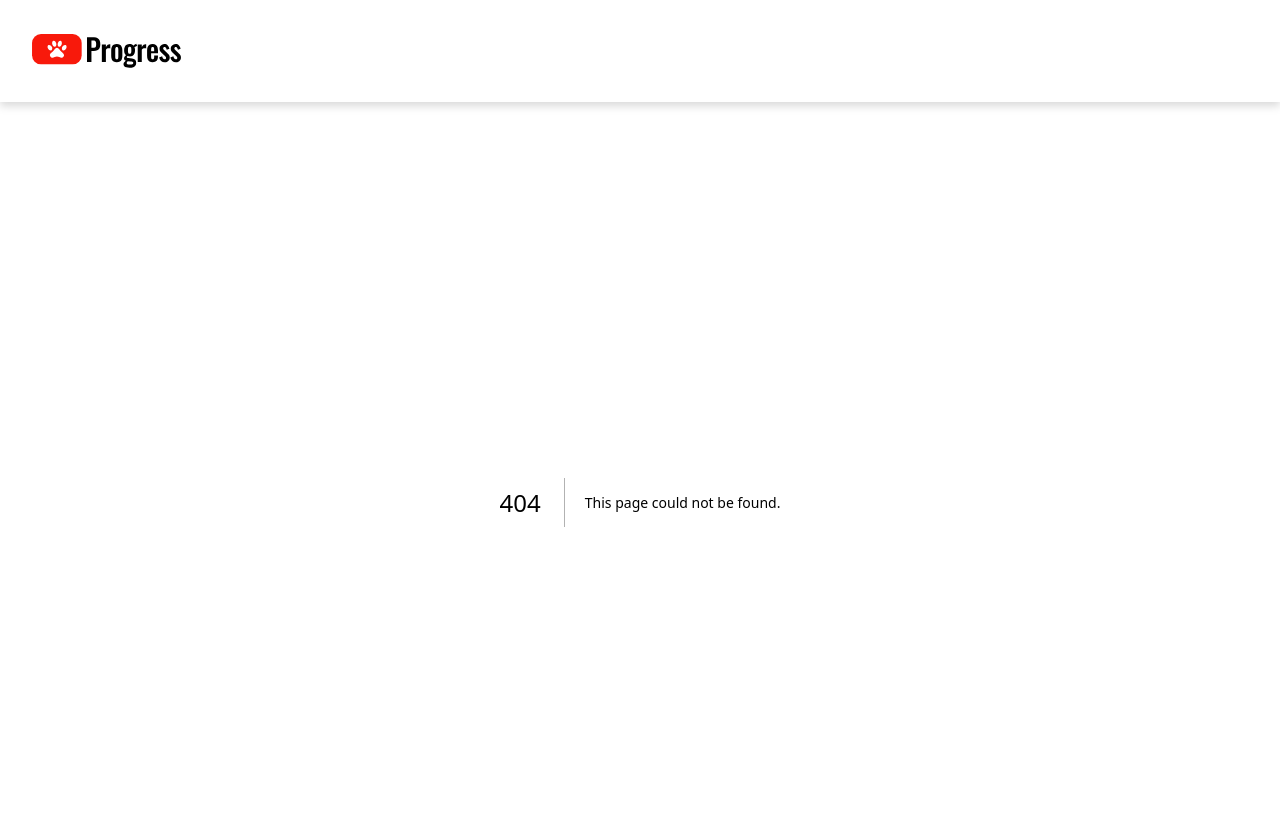
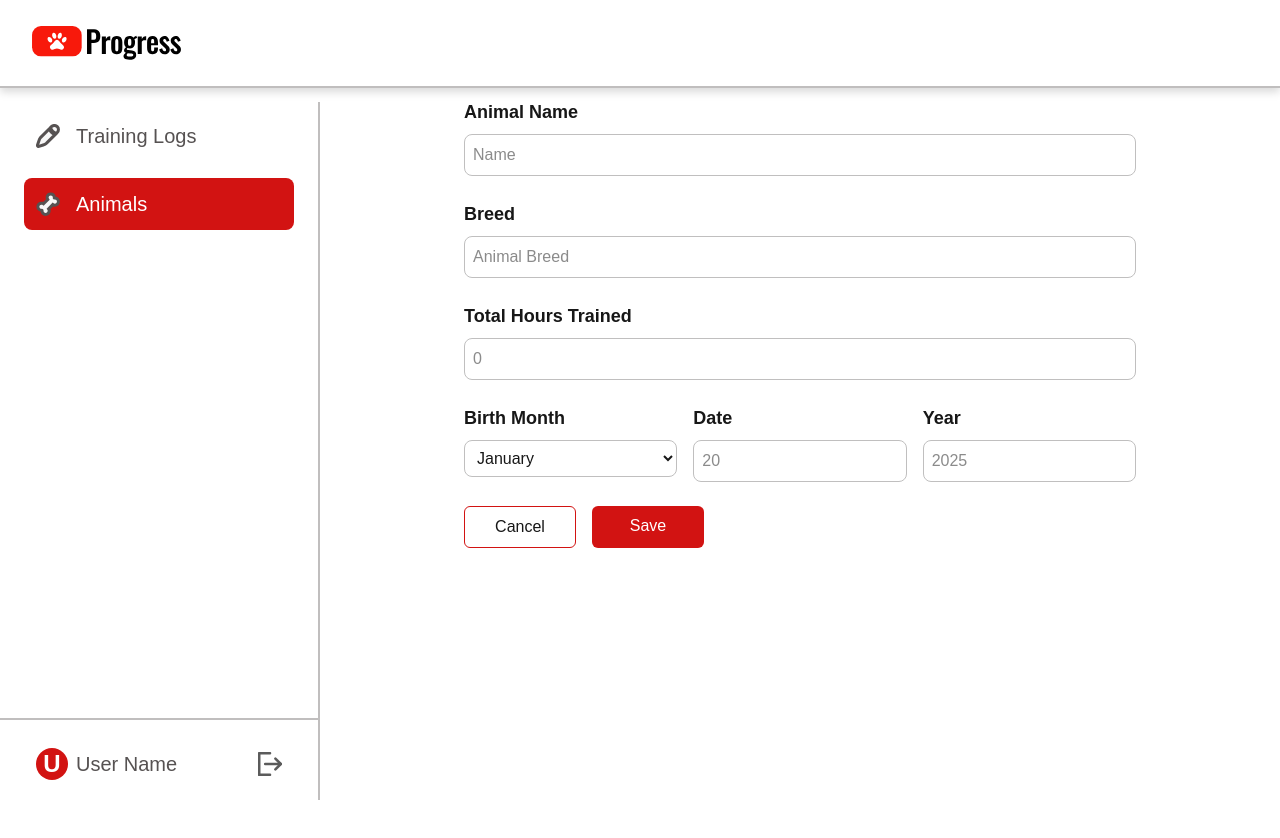
Before and after one commit to ezraexe/animal-training-app, a Next.js app in the folder animal-training-app-project/: page /testpage in a window 1280 px wide. Before the commit this address had no page. Shown: the top 838 px of the page. After the commit the page ends 800 px from the top, so only its background shows below. Built offline with nearby package versions, Linux system fonts and the light colour scheme.

Commit message:
fixed components and made create animal form

```diff
--- /dev/null
+++ b/animal-training-app-project/src/app/testpage/page.tsx
@@ -0,0 +1,48 @@
+'use client';
+
+import Sidebar from '../../components/Sidebar';
+import CreateAnimal from '../../components/forms/CreateAnimal';
+import Navbar from '../../components/Navbar';
+import { useState } from 'react';
+
+type PageView = 'training-logs' | 'animals' | 'all-training' | 'all-animals' | 'all-users';
+
+export default function TestPage() {
+  const [currentView, setCurrentView] = useState<PageView>('animals');
+
+  const handleCancel = () => {
+    console.log('Cancelled');
+  };
+
+  const handleSave = () => {
+    console.log('Saved');
+  };
+
+  const handleViewChange = (view: PageView) => {
+    setCurrentView(view);
+    console.log('View changed to:', view);
+  };
+
+  return (
+    <div className="flex flex-col h-screen">
+      {/* Top Navbar */}
+
+      {/* Main Content */}
+      <div className="flex h-[calc(100vh-6.375rem)] pt-0">
+        <Sidebar currentView={currentView} onViewChange={handleViewChange} />
+
+        <div className="ml-80 flex-1 p-4">
+          {currentView === 'animals' && (
+            <CreateAnimal onCancel={handleCancel} onSave={handleSave} />
+          )}
+          {currentView !== 'animals' && (
+            <div className="p-8">
+              <h1 className="text-2xl font-bold">View: {currentView}</h1>
+              <p className="mt-4">Click on different sidebar options to change views</p>
+            </div>
+          )}
+        </div>
+      </div>
+    </div>
+  );
+}
--- a/animal-training-app-project/src/components/Navbar.tsx
+++ b/animal-training-app-project/src/components/Navbar.tsx
@@ -3,7 +3,7 @@ import Link from 'next/link'; // send to dashboard page if logged in after setti
 
 export default function Navbar() {
   return (
-    <nav className="w-full bg-white h-[6.375rem] px-4 flex drop-shadow-lg">
+    <nav className="w-full bg-white h-[5.5rem] px-4 flex drop-shadow-lg fixed top-0 left-0 right-0 z-10 border-b-2 border-[#615E5E66]">
       <div className="w-full h-full flex items-center">
         <div className="h-14 bg-primary rounded-2xl flex items-center justify-center px-4">
           <Image
--- a/animal-training-app-project/src/components/Sidebar.tsx
+++ b/animal-training-app-project/src/components/Sidebar.tsx
@@ -35,8 +35,8 @@ export default function Sidebar({ currentView = 'training-logs', onViewChange =
 
 
   return (
-    <div className="h-screen w-80 bg-white py-2 px-6 flex flex-col border-r-2 border-[#615E5E66] font-heebo fixed left-0 top-0 bottom-0">
-      <div className="space-y-4">
+    <div className="h-[calc(100vh-6.375rem)] w-80 bg-white py-2 px-6 flex flex-col border-r-2 border-[#615E5E66] font-heebo fixed left-0 top-[6.375rem] bottom-0 overflow-y-auto">
+      <div className="space-y-4 mb-20">
         {/*Training logs menu*/}
         <div
           onClick={() => onViewChange('training-logs')}
--- /dev/null
+++ b/animal-training-app-project/src/components/forms/CreateAnimal.tsx
@@ -0,0 +1,167 @@
+"use client";
+
+import { useUser } from "@/context/UserContext";
+import { useState } from "react";
+import { useRouter } from "next/navigation";
+import Header from "../Header";
+interface Animal {
+  _id: string;
+  name: string;
+  breed: string;
+  owner: string;
+  hoursTrained: number;
+  profilePicture: string;
+}
+
+interface CreateAnimalProps {
+  onCancel: () => void;
+  onSave: () => void;
+}
+
+export default function CreateAnimal({ onCancel, onSave }: CreateAnimalProps) {
+  const { user } = useUser();
+  const router = useRouter();
+
+  const handleSubmit = async (e: React.FormEvent) => {
+    e.preventDefault();
+    try {
+      const formData = new FormData(e.target as HTMLFormElement);
+      const data = {
+        name: formData.get("name"),
+        breed: formData.get("breed"),
+        hoursTrained: Number(formData.get("hoursTrained")) || 0,
+        owner: user?._id,
+        profilePicture: "",
+      };
+
+      const response = await fetch("/api/nonadmin/animal", {
+        method: "POST",
+        headers: {
+          "Content-Type": "application/json",
+          "user-id": user?._id || "",
+        },
+        body: JSON.stringify(data),
+      });
+
+      const result = await response.json();
+      if (!result.success) throw new Error(result.error);
+
+      onSave(); // notifies parent component that animal was created
+    } catch (error) {
+      console.error("Error when creating animal:", error);
+    }
+  };
+
+  return (
+    <div>
+      <Header title="Animal" />
+      <div className="p-10">
+        <form onSubmit={handleSubmit} className="space-y-6 max-w-2xl mx-auto">
+          <div>
+            <label className="block text-lg mb-2 font-semibold">
+              Animal Name
+            </label>
+            <input
+              name="name"
+              type="text"
+              className="w-full p-2 border border-[#C0BFBF] rounded-lg"
+              placeholder="Name"
+              required
+            />
+          </div>
+
+          <div>
+            <label className="block text-lg mb-2 font-semibold">Breed</label>
+            <input
+              name="breed"
+              type="text"
+              className="w-full p-2 border border-[#C0BFBF] rounded-lg"
+              placeholder="Animal Breed"
+              required
+            />
+          </div>
+
+          <div>
+            <label className="block text-lg mb-2 font-semibold">
+              Total Hours Trained
+            </label>
+            <input
+              name="hoursTrained"
+              type="number"
+              className="w-full p-2 border border-[#C0BFBF] rounded-lg"
+              placeholder="0"
+              min="0"
+              step="1"
+              required
+            />
+          </div>
+
+          <div className="flex gap-4">
+            <div className="flex-1">
+              <label className="block text-lg mb-2 font-semibold">
+                Birth Month
+              </label>
+              <select
+                name="month"
+                className="w-full p-2 border border-[#C0BFBF] rounded-lg bg-white"
+                required
+              >
+                {Array.from({ length: 12 }, (_, i) => {
+                  const date = new Date(2000, i, 1);
+                  return (
+                    <option key={i} value={i + 1}>
+                      {date.toLocaleString("default", { month: "long" })}
+                    </option>
+                  );
+                })}
+              </select>
+            </div>
+
+            <div className="flex-1">
+            <label className="block text-lg mb-2 font-semibold">Date</label>
+              <input
+                name="date"
+                type="number"
+                className="w-full p-2 border border-[#C0BFBF] rounded-lg [appearance:textfield] [&::-webkit-outer-spin-button]:appearance-none [&::-webkit-inner-spin-button]:appearance-none"
+                placeholder="20"
+                min="1"
+                max="31"
+                required
+              />
+            </div>
+
+            <div className="flex-1">
+              <label className="block text-lg mb-2 font-semibold">Year</label>
+              <input
+                name="year"
+                type="number"
+                className="w-full p-2 border border-[#C0BFBF] rounded-lg [appearance:textfield] [&::-webkit-outer-spin-button]:appearance-none [&::-webkit-inner-spin-button]:appearance-none"
+                placeholder={new Date().getFullYear().toString()}
+                min="2000"
+                max={new Date().getFullYear()}
+                required
+              />
+            </div>
+          </div>
+
+          <div className="flex gap-4">
+            <button
+              type="button"
+              onClick={onCancel}
+              className="flex w-1/6 p-2 border border-[#D21312] rounded-md hover:bg-red-50 justify-center cursor-pointer"
+            >
+              Cancel
+            </button>
+            <button
+              type="submit"
+              className="flex w-1/6 p-2 bg-[#D21312] text-white rounded-md hover:bg-red-500 justify-center cursor-pointer"
+            >
+              Save
+            </button>
+
+          </div>
+        </form>
+      </div>
+    </div>
+  );
+}
--- a/animal-training-app-project/src/lib/credentialAuth.ts
+++ b/animal-training-app-project/src/lib/credentialAuth.ts
@@ -4,6 +4,5 @@ export const isValidEmail = (email: string): boolean => {
 };
 
 export const isValidPassword = (password: string): boolean => {
-  // Simplified validation - just check for minimum length
   return password.length >= 6;
 };
```
Also changed, not shown: animal-training-app-project/src/components/forms/CreateTrainingLog.tsx (added), animal-training-app-project/src/components/forms/EditAnimal.tsx (added), animal-training-app-project/src/components/forms/EditTrainingLog.tsx (added), 1 other file (tests, documents, lock files or other folders).
